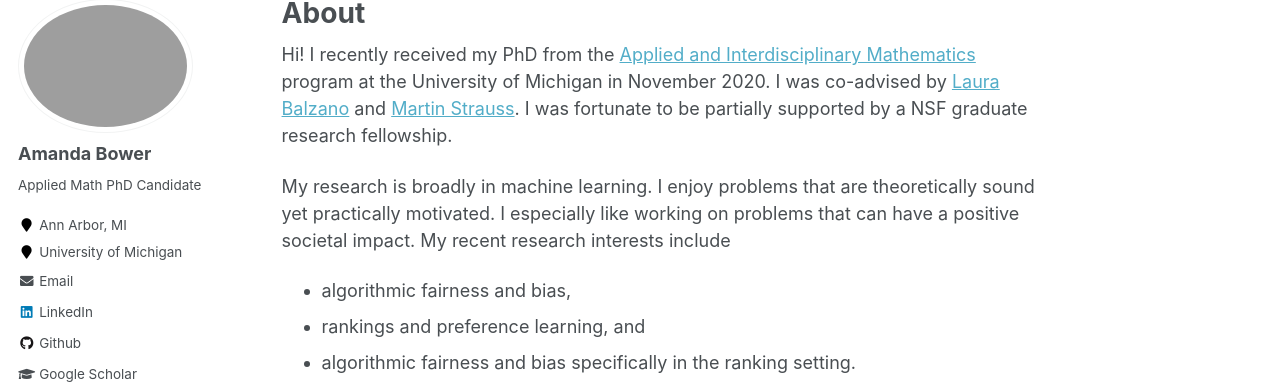
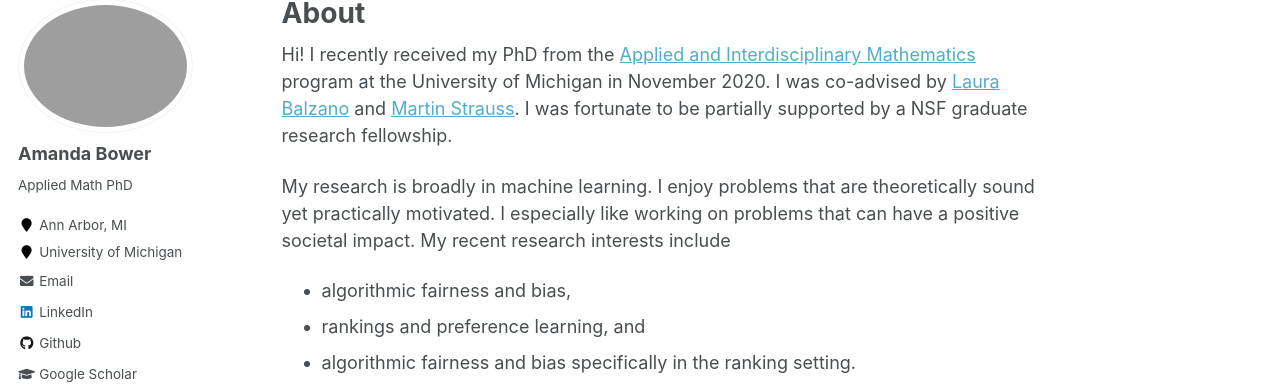
Before and after one commit to Amandarg/amandarg.github.io, a Jekyll site: the page built from _pages/about.md, in a window 1280 px wide. Shown: the part 119-503 px from the top of the page. Built offline with Jekyll 4.4.1, drawn with Linux system fonts in a browser that asks for light colours.

Commit message:
Update _config.yml

```diff
--- a/_config.yml
+++ b/_config.yml
@@ -10,7 +10,7 @@ locale                   : "en-US"
 title                    : "Amanda Bower"
 title_separator          : "-"
 name                     : &name "Amanda Bower"
-description              : &description "PhD Candidate in Applied and Interdisciplinary at the University of Michigan"
+description              : &description "PhD in Applied and Interdisciplinary from the University of Michigan"
 url                      : https://amandarg.github.io # the base hostname & protocol for your site e.g. "https://mmistakes.github.io"
 baseurl                  : "" # the subpath of your site, e.g. "/blog"
 repository               : "amandarg.github.io/"
@@ -82,7 +82,7 @@ analytics:
 author:
   name             : "Amanda Bower"
   avatar           : "profile_img.png"
-  bio              : "Applied Math PhD Candidate"
+  bio              : "Applied Math PhD"
   location         : "Ann Arbor, MI"
   employer         : "University of Michigan"
   pubmed           :
```
